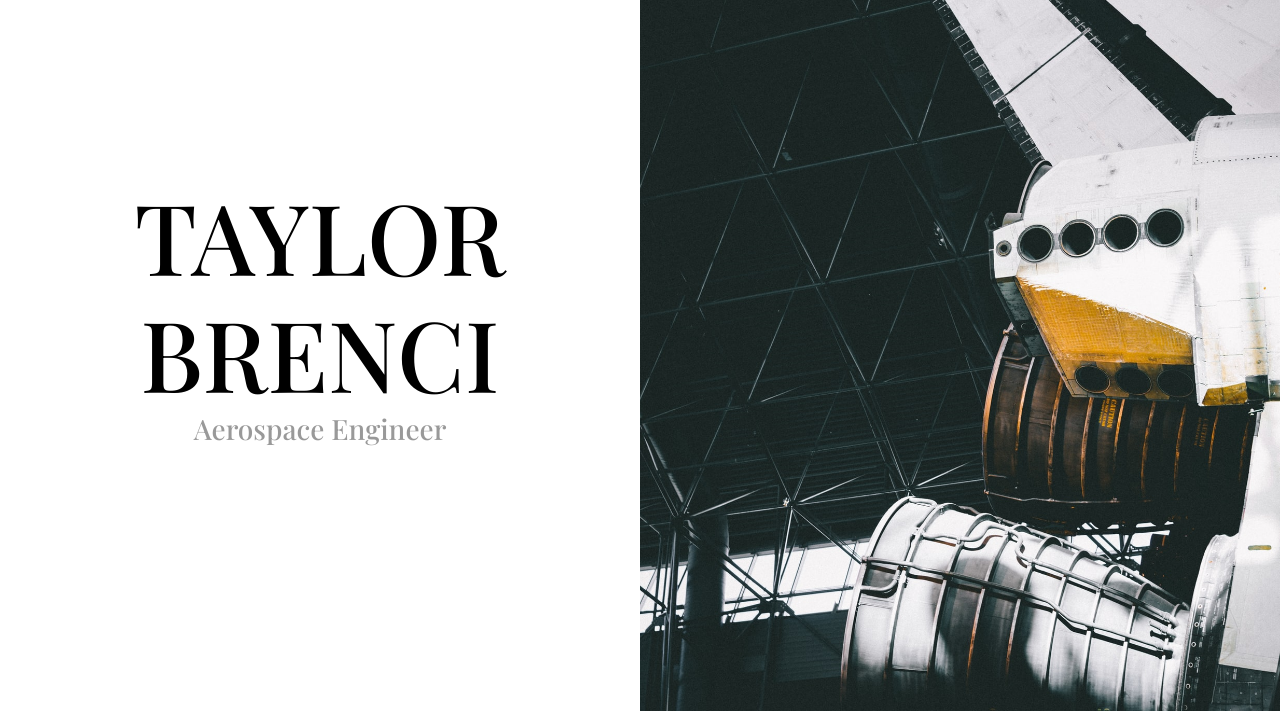
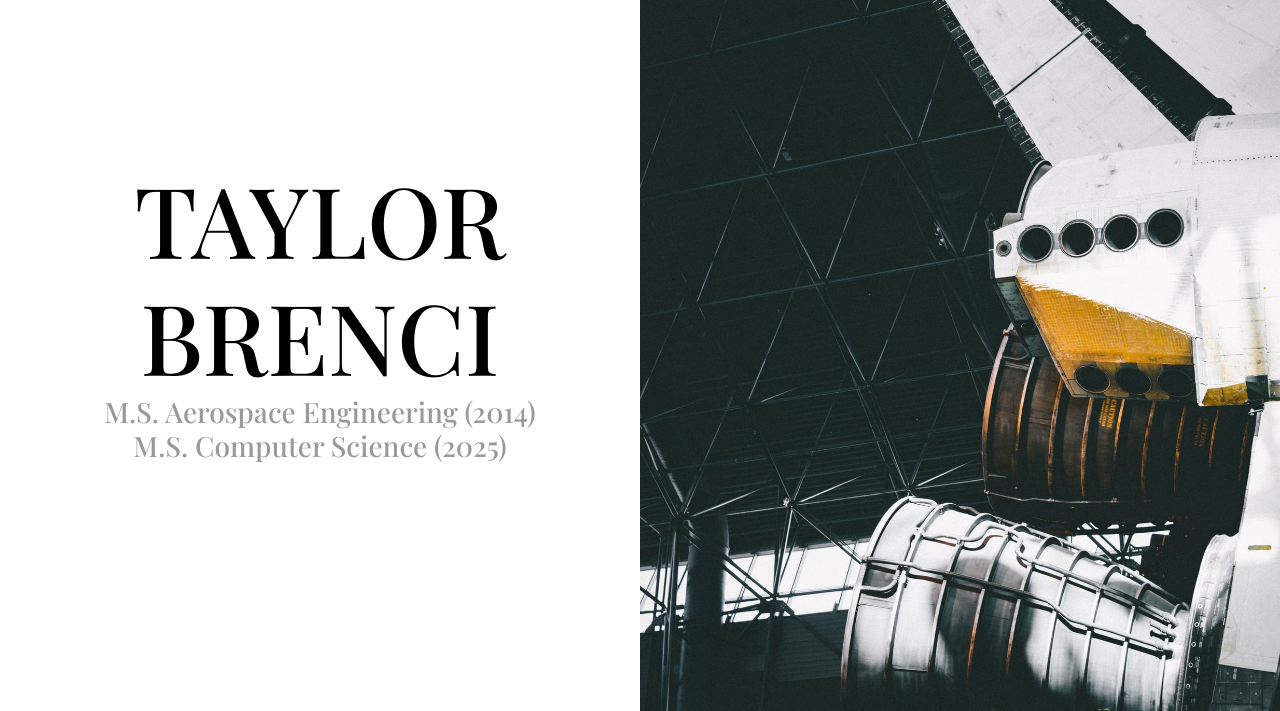
Before and after one commit to tbrenci/tbrenci.github.io, a plain HTML site: page index.html in a window 1280 px wide. Shown: the part 89-800 px from the top of the page. Drawn offline with nearby package versions, Linux system fonts and the light colour scheme.

Commit message:
Update index.html

```diff
--- a/index.html
+++ b/index.html
@@ -2,7 +2,7 @@
 <html lang="en">
 
 <head>
-	<title>Brenci</title>
+	<title>Taylor Brenci</title>
 	<meta charset="UTF-8">
 	<meta name="viewport" content="width=device-width, initial-scale=1">
 
@@ -18,14 +18,17 @@
 		<div class="socialheader">
 			<a href="https://www.linkedin.com/in/tbrenci" class="socialicon"><i class="fa fa-linkedin"></i></a>
 
+			<!--
 			<a href="https://github.com/tbrenci" class="socialicon"><i class="fa fa-github"></i></a>
+			-->
 		</div>
 
 
 		<div class="main">
 			<div class="textArea">
 				<h1>TAYLOR</br>BRENCI</h1>
-				<h2>Aerospace Engineer</h2>
+				<h2>M.S. Aerospace Engineering (2014)</h2>
+				<h2>M.S. Computer Science (2025)</h2>
 			</div>
 			<div class="imageArea"></div>
 		</div>
```
